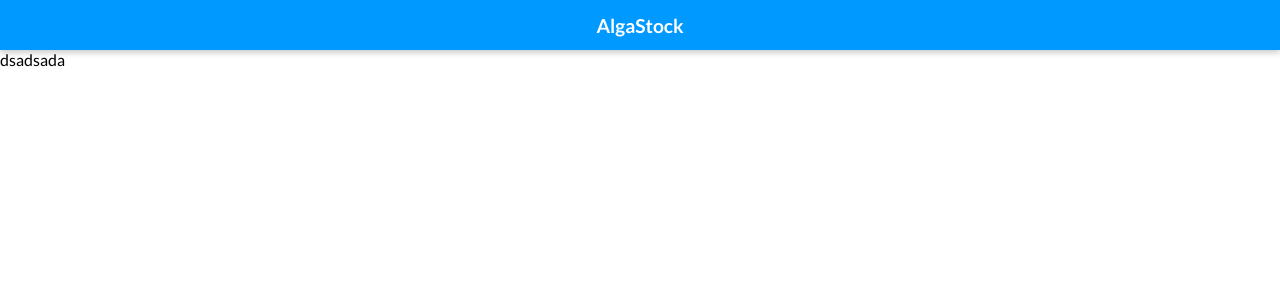
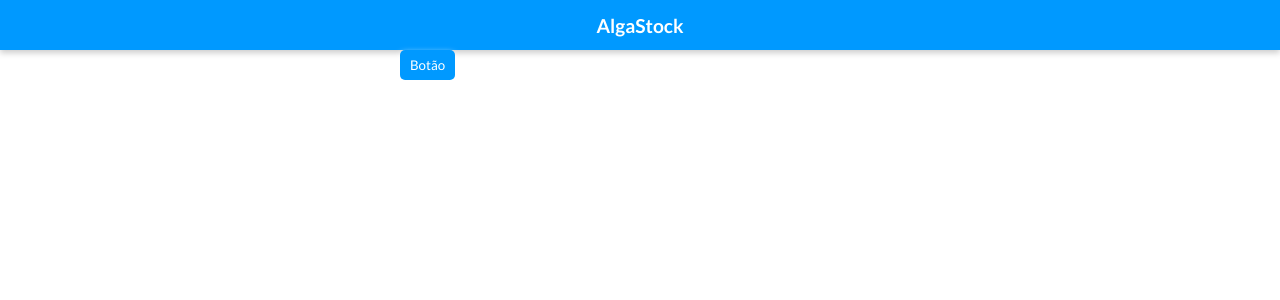
Before and after one commit to Erickrio/react, a React (Create React App) app: page / in a window 1280 px wide. Shown: the top 300 px of the page. Built offline with nearby package versions, Linux system fonts and the light colour scheme.

Commit message:
Implementando botao - inicio

```diff
--- a/src/components/App/App.tsx
+++ b/src/components/App/App.tsx
@@ -2,13 +2,18 @@ import React from 'react';
 import logo from './logo.svg';
 import './App.css';
 import Header from '../Header';
+import Button from '../Button';
 //import TestComponent from './components/TestComponent/TestComponent'
 
 function App() {
   return (
     <div className="App">
       <Header title="AlgaStock" />
-      dsadsada
+
+      <div className="Container">
+        <Button />
+      </div>
+
     </div>
   );
 }
--- /dev/null
+++ b/src/components/Button/Button.css
@@ -0,0 +1,8 @@
+button.AppButton {
+    background-color: #09f;
+    color: #fff;
+    border-radius: 5px;
+    box-shadow:0 3px 6px;
+    border: none;
+    padding: 7px 10px;
+}
--- /dev/null
+++ b/src/components/Button/Button.tsx
@@ -0,0 +1,10 @@
+import React from 'react'
+import './Button.css'
+
+const Button = () => {
+    return <button className="AppButton">
+        Botão
+    </button>
+}
+
+export default Button
--- /dev/null
+++ b/src/components/Button/index.ts
@@ -0,0 +1 @@
+export { default } from './Button'
--- a/src/index.css
+++ b/src/index.css
@@ -8,3 +8,8 @@
 
   font-family: 'Lato', sans-serif;
 }
+
+.Container {
+  margin: 0 auto;
+  max-width: 480px;
+}
```
